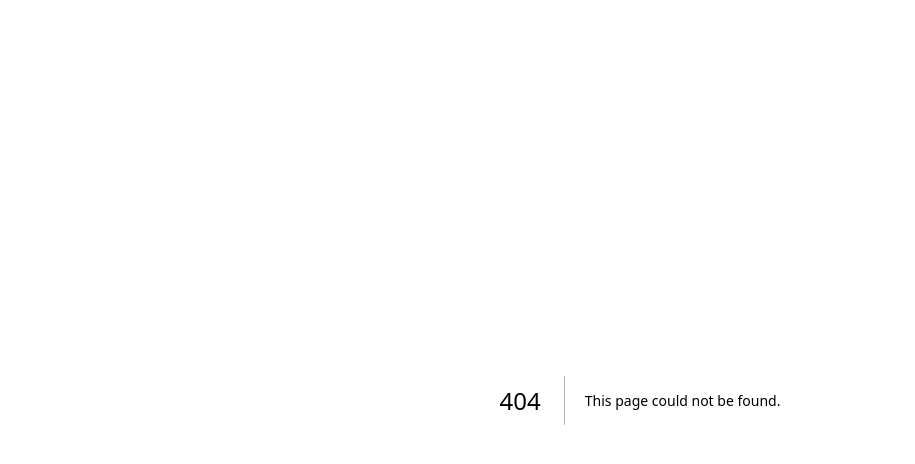
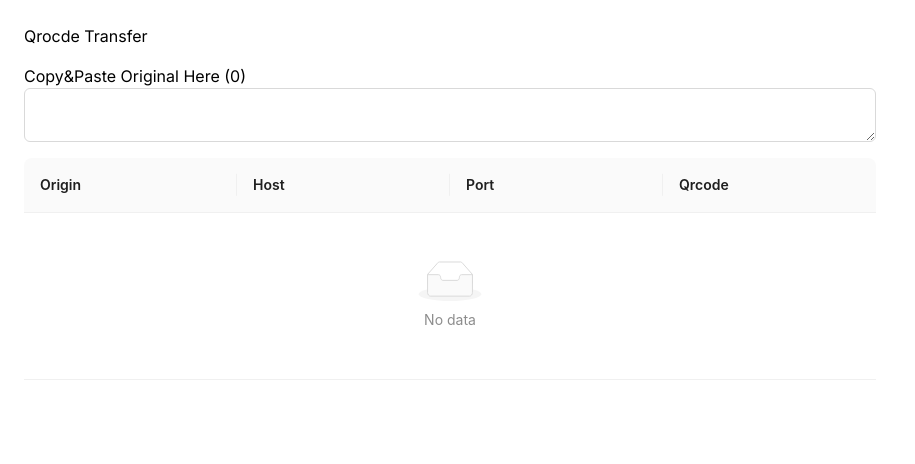
Before and after one commit to Somethingbear/cat-toys, a Next.js app: page /qrcode-list in a window 1280 px wide. Before the commit this address had no page. Shown: the top 464 px of the page, without its empty margins (0-915 px from the left). Built offline with nearby package versions, Linux system fonts and the light colour scheme.

Commit message:
feat: vmess qrcode page

```diff
--- a/src/app/page.tsx
+++ b/src/app/page.tsx
@@ -18,6 +18,12 @@ export default function Home() {
         className="cursor-pointer text-blue-500 underline"
       >
         NNR API Batch
+      </Link>
+      <Link
+        href="/qrcode-list"
+        className="cursor-pointer text-blue-500 underline"
+      >
+        Qrcode List
       </Link>
     </main>
   );
--- /dev/null
+++ b/src/app/qrcode-list/page.tsx
@@ -0,0 +1,102 @@
+"use client";
+
+import { base64Decode } from "@/utils/base64";
+import { Input, QRCode, Table, TableProps } from "antd";
+import { useMemo, useState } from "react";
+
+const QrcodeList = () => {
+  const [originalStr, setOriginalStr] = useState<string>("");
+  const vmessStrArr = useMemo(() => {
+    return originalStr.split("\n").filter(Boolean);
+  }, [originalStr]);
+
+  const columns: TableProps<{ id: number; origin: string }>["columns"] = [
+    {
+      title: "Origin",
+      dataIndex: "origin",
+      key: "origin",
+      width: 200,
+      ellipsis: true,
+    },
+    {
+      title: "Host",
+      dataIndex: "origin",
+      key: "host",
+      width: 200,
+      render: (value, record, index) => {
+        if (value.startsWith("vmess://")) {
+          const vmessJson = JSON.parse(
+            base64Decode(originalStr.split("://")[1]),
+          );
+          return vmessJson?.add;
+        } else if (value.startsWith("ss://")) {
+          const regex = /@([^#]+)#/;
+          const matches = value.match(regex);
+          const hostPort = matches ? matches[1] : null;
+          return hostPort ? hostPort.split(":")[0] : "";
+        }
+        return "--";
+      },
+    },
+    {
+      title: "Port",
+      dataIndex: "origin",
+      key: "port",
+      width: 200,
+      render: (value, record, index) => {
+        if (value.startsWith("vmess://")) {
+          const vmessJson = JSON.parse(
+            base64Decode(originalStr.split("://")[1]),
+          );
+          return vmessJson?.port;
+        } else if (value.startsWith("ss://")) {
+          const regex = /@([^#]+)#/;
+          const matches = value.match(regex);
+          const hostPort = matches ? matches[1] : null;
+          return hostPort ? hostPort.split(":")[1] : "";
+        }
+        return "--";
+      },
+    },
+    {
+      title: "Qrcode",
+      dataIndex: "origin",
+      key: "qrcode",
+      width: 200,
+      render: (value, record, index) => {
+        return <QRCode value={value} />;
+      },
+    },
+  ];
+
+  return (
+    <main className="flex max-w-[900px] flex-col gap-4 p-6">
+      <h2 className="print:hidden">Qrocde Transfer</h2>
+
+      <section className="print:hidden">
+        <span className="flex items-center gap-4">
+          <span>{`Copy&Paste Original Here (${vmessStrArr.length})`}</span>
+        </span>
+        <Input.TextArea
+          value={originalStr}
+          onChange={(e) => {
+            setOriginalStr(e.target.value);
+          }}
+        />
+      </section>
+
+      <section>
+        <Table
+          dataSource={vmessStrArr.map((item, index) => ({
+            id: index,
+            origin: item,
+          }))}
+          columns={columns}
+          pagination={false}
+        />
+      </section>
+    </main>
+  );
+};
+
+export default QrcodeList;
--- a/tailwind.config.ts
+++ b/tailwind.config.ts
@@ -13,6 +13,10 @@ const config: Config = {
         'gradient-conic':
           'conic-gradient(from 180deg at 50% 50%, var(--tw-gradient-stops))',
       },
+      screens: {
+        print: {raw: 'print'},
+        screen: {raw: 'screen'},
+      },
     },
   },
   plugins: [],
```
